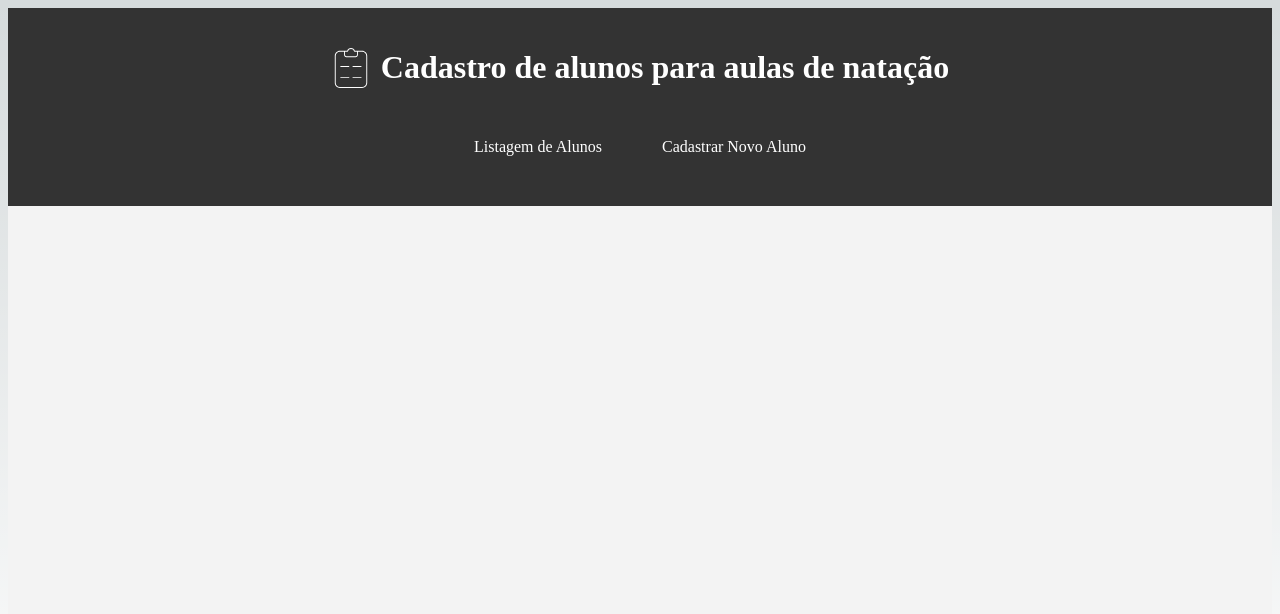
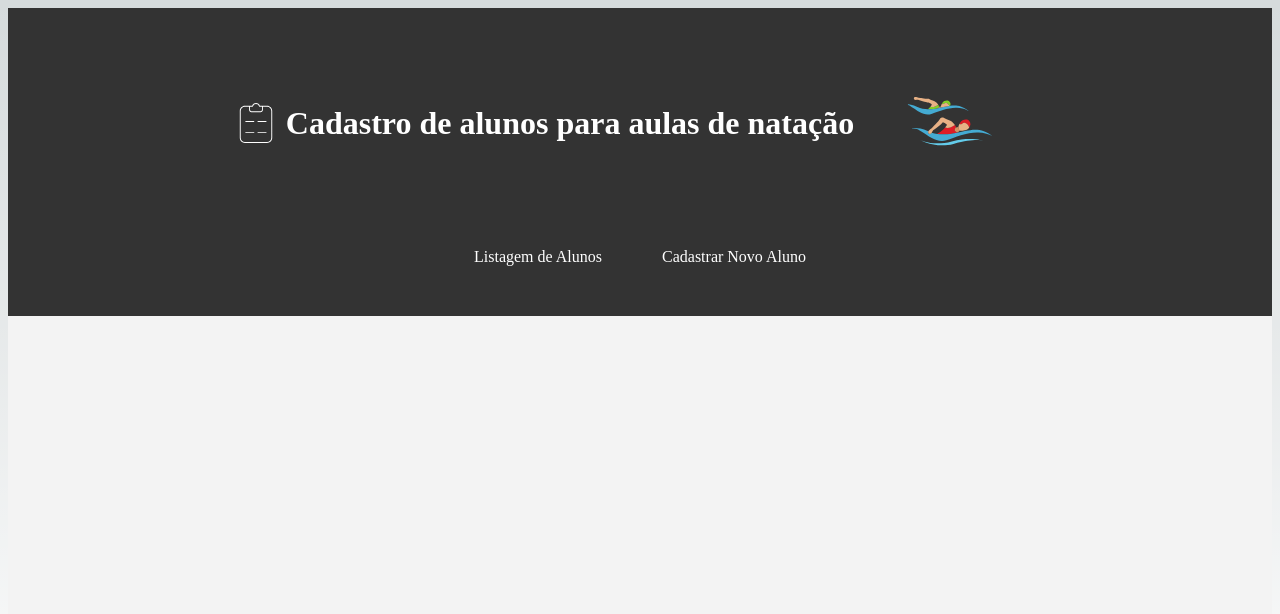
Before and after one commit to agostinhomarcia/crud-natacao, a React (Vite) app: page / in a window 1280 px wide. Shown: the top 614 px of the page. Built offline with nearby package versions, Linux system fonts and the light colour scheme.

Commit message:
alterando estilos

```diff
--- a/src/App.jsx
+++ b/src/App.jsx
@@ -2,6 +2,9 @@ import { SiReacthookform } from "react-icons/si";
 import { Outlet } from "react-router-dom";
 import NavLinks from "./components/Nav/NavLinks";
 import "./app.css";
+
+import Logo from "../public/nadando.svg";
+
 function App() {
   return (
     <div className="container">
@@ -9,9 +12,13 @@ function App() {
         <div className="header-title">
           <SiReacthookform className="icon" />
           <h1 className="title">Cadastro de alunos para aulas de natação</h1>
+          <div className="container-img">
+            <img src={Logo} alt="Logo" className="image-logo" />
+          </div>
         </div>
         <NavLinks />
       </header>
+
       <Outlet />
     </div>
   );
--- a/src/app.css
+++ b/src/app.css
@@ -26,3 +26,14 @@
   fontweight: bold;
   text-align: center;
 }
+.container-img {
+  display: flex;
+  justify-content: center;
+  align-items: center;
+}
+.image-logo {
+  margin: 50px;
+  width: 90px;
+  height: auto;
+  border-radius: 50%;
+}
```
Also changed, not shown: src/components/ImageLogo/img.jsx (deleted, +0 -10 lines), public/nadando.svg (renamed from src/assets/nadando.svg).
